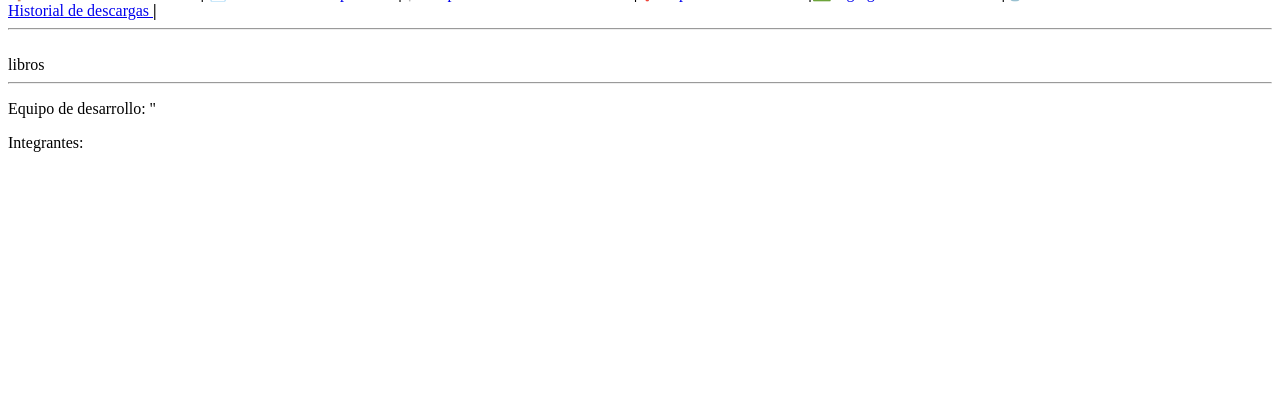
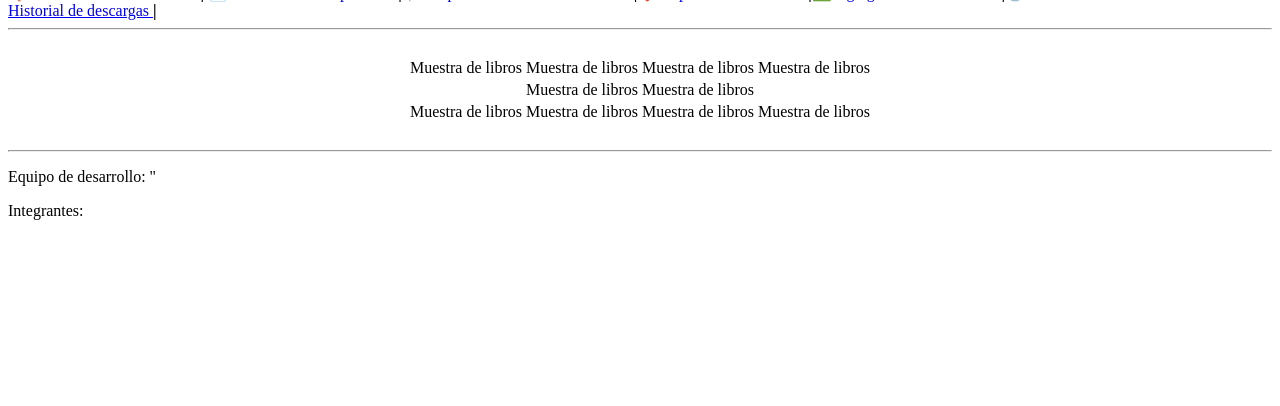
Before and after one commit to DiegoHhrt/LibraryProyect, a PHP site: page / in a window 1280 px wide. Shown: the part 153-559 px from the top of the page. Run offline with PHP 8.4, Linux system fonts and the light colour scheme; the visitor is signed in with stand-in values (Sample User, id 1).

Commit message:
Style: Mejorada la estética de algunas vistas

```diff
--- a/dynamics/Index.php
+++ b/dynamics/Index.php
@@ -15,6 +15,8 @@
 
         $_SESSION['init']=true;
         $_SESSION['nombre']=$name;
+        $_SESSION['aPaterno']=$apellP;
+        $_SESSION['aMaterno']=$apellM;
         $_SESSION['apellido']=$apellP." ".$apellM;
         $_SESSION['identificacion']=$id;
         $_SESSION['cumple']=$birth;
@@ -82,14 +84,36 @@ elseif($sessionIn||(isset($_SESSION["init"])))
                     {
                         echo "<a href='./reports.php'>&#10071 Reportes de contenido </a> <strong>|</strong>";
                         echo "<a href='./form_de_nuevo_contenido.php'>&#9989 Agregar nuevo contenido </a> <strong>|</strong>";
-                        echo "<a href='./form_de_nuevo_contenido.php'>&#128337 Historial de descargas </a> <strong>|</strong>";
+                        echo "<a href='./codigo.php'>&#128337 Historial de descargas </a> <strong>|</strong>";
                     }
                     if($_SESSION["tipoUsuario"]==="admon")
                     {
                         echo "<a href='./addOrDelete.php'>&#128101 Manejo de usuarios </a> <strong>|</strong>";
                     }
                     echo "<hr>";
-                    echo "<br>libros
+                    echo "<br>
+                    <table align='center'>
+                        <tbody>
+                            <tr>
+                                <td>Muestra de libros</td>
+                                <td>Muestra de libros</td>
+                                <td>Muestra de libros</td>
+                                <td>Muestra de libros</td>
+                            </tr>
+                            <tr>
+                                <td></td>
+                                <td>Muestra de libros</td>
+                                <td>Muestra de libros</td>
+                                <td></td>
+                            </tr>
+                            <tr>
+                                <td>Muestra de libros</td>
+                                <td>Muestra de libros</td>
+                                <td>Muestra de libros</td>
+                                <td>Muestra de libros</td>
+                            </tr>
+                        </tbody>
+                    </table>
                     <br>
                     <hr>
                     <p>Equipo de desarrollo: ''</p>
--- a/dynamics/personal.php
+++ b/dynamics/personal.php
@@ -21,7 +21,7 @@
             <button type="submit">Regresar</button>
         </form>
         <h2>Información personal</h2>
-        <fieldset>
+        <fieldset style= 'width:450px'>
             <legend><h3>Datos personales</h3></legend>
             <?php
 
@@ -47,7 +47,7 @@
             echo "<strong>" ."Correo institucional: "."</strong>".$_SESSION['email']."<br>". "<br>";
             echo "<strong>" ."Tipo de cuenta: "."</strong>".$tipoUser."<br>". "<br>";
             echo "<strong>" ."Fecha de nacimiento: "."</strong>".$_SESSION['cumple']."<br>". "<br>";
-            echo "<strong>" ."Contraseña: "."</strong>".$_SESSION['psswd']."<br>". "<br>";
+            //echo "<strong>" ."Contraseña: "."</strong>".$_SESSION['psswd']."<br>". "<br>";
             ?>
             <form action="busqueda.html" method="POST">
             <label for=""><br><br>
```
Also changed, not shown: dynamics/contentRequest.php (+17 -9 lines).
